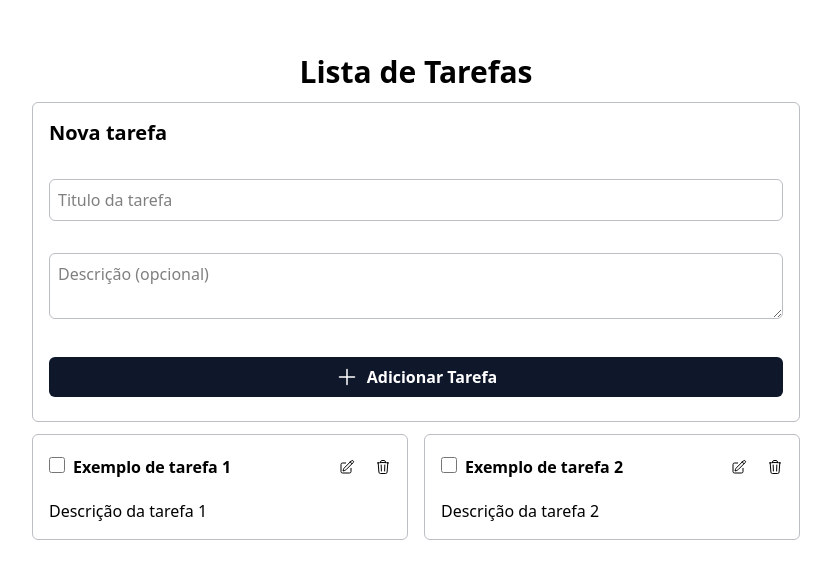
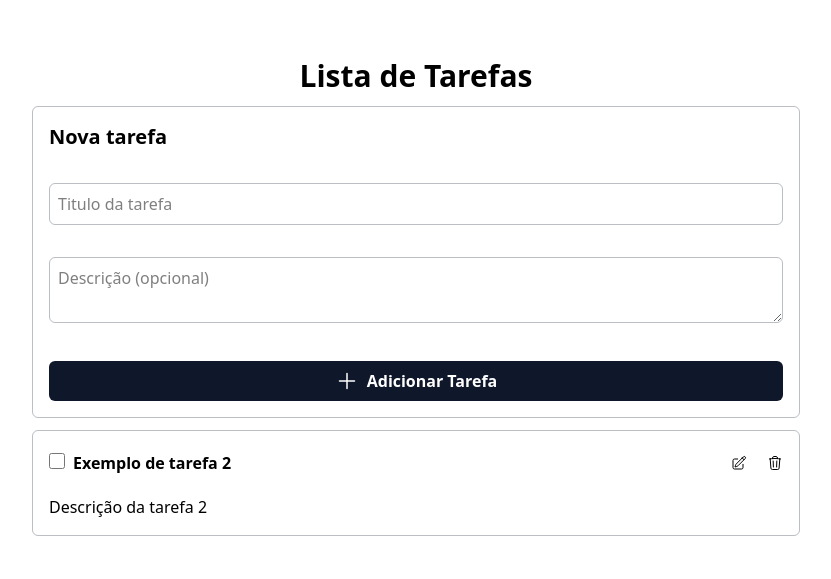
Before and after one commit to WillianM19/atividade-componentes-interfaces-ricas, a React (Vite) app: page / in a window 1280 px wide. Shown: the part 103-682 px from the top of the page, without its empty margins (224-1055 px from the left). Built offline with nearby package versions, Linux system fonts and the light colour scheme.

Commit message:
feat: adiciona tarefa ao clicar em botão

```diff
--- a/src/App.tsx
+++ b/src/App.tsx
@@ -1,18 +1,32 @@
+import { useState } from "react";
 import Button from "./components/Button";
 import Input from "./components/Input";
 import TaskCard from "./components/TaskCard";
 import Textbox from "./components/Textbox";
 
+interface taskType {
+  title: string
+  description: string
+  completed: boolean
+}
+
 function App() {
+
+  const [tasks, setTasks] = useState<taskType[]>([])
+
+  const handleCreateTask = () => {
+    setTasks([...tasks, {title: "Nova tarefa", description: "Descrição", completed: false}])
+  }
+
   return (
     <div className="flex flex-col items-center justify-center h-screen">
       <h1 className="text-3xl font-bold">Lista de Tarefas</h1>
 
-      <div className="border border-gray-800/30 rounded-md mt-3 w-[60vw] min-h-[40vh] p-4 flex flex-col gap-8">
+      <div className="border border-gray-800/30 rounded-md mt-3 w-[60vw] p-4 flex flex-col gap-8">
         <h1 className="text-xl font-bold">Nova tarefa</h1>
         <Input placeholder="Titulo da tarefa" />
         <Textbox placeholder="Descrição (opcional)" />
-        <Button>
+        <Button onClick={handleCreateTask}>
           <svg
             xmlns="http://www.w3.org/2000/svg"
             fill="none"
@@ -31,8 +45,11 @@ function App() {
         </Button>
       </div>
 
-      <div className="w-[60vw] mt-3 flex gap-4">
-        <TaskCard title="Exemplo de tarefa 1" description="Descrição da tarefa 1" />
+      <div className="w-[60vw] mt-3 flex gap-4 flex-wrap">
+        {tasks.map((task) => (
+          <TaskCard title={task.title} description={task.description} />
+        ))
+        }
         <TaskCard title="Exemplo de tarefa 2" description="Descrição da tarefa 2" />
       </div>
     </div>
--- a/src/components/TaskCard/index.tsx
+++ b/src/components/TaskCard/index.tsx
@@ -8,7 +8,7 @@ interface TaskCardProps {
 
 export default function TaskCard({title, description}: TaskCardProps) {
   return (
-    <div className="border border-gray-800/30 rounded-md p-4 flex flex-col gap-4 flex-1">
+    <div className="border border-gray-800/30 rounded-md p-4 flex flex-col gap-4 flex-1 min-w-[50%]">
       <div className="flex justify-between">
         <div className="flex gap-2 items-center">
           <Checkbox />
```
